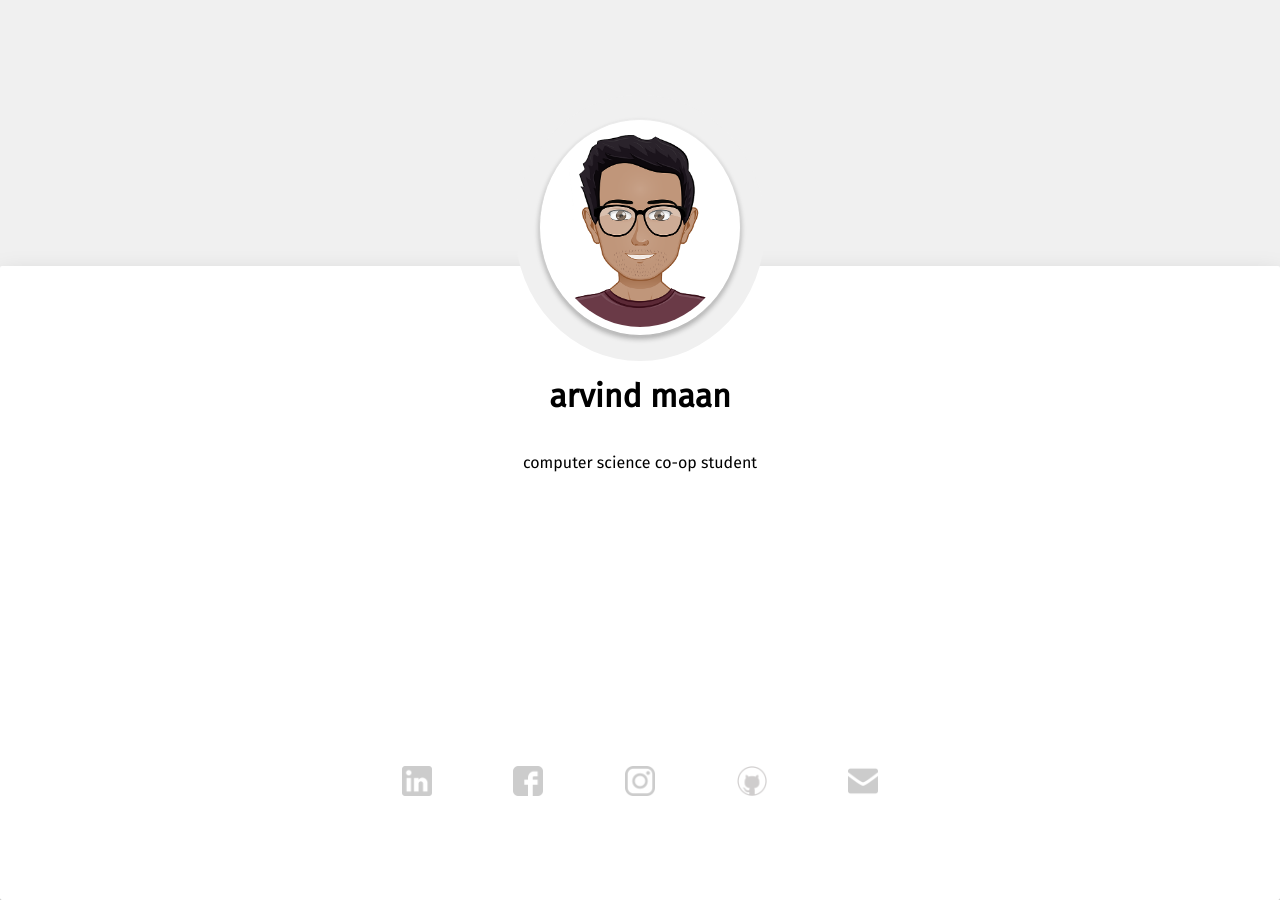
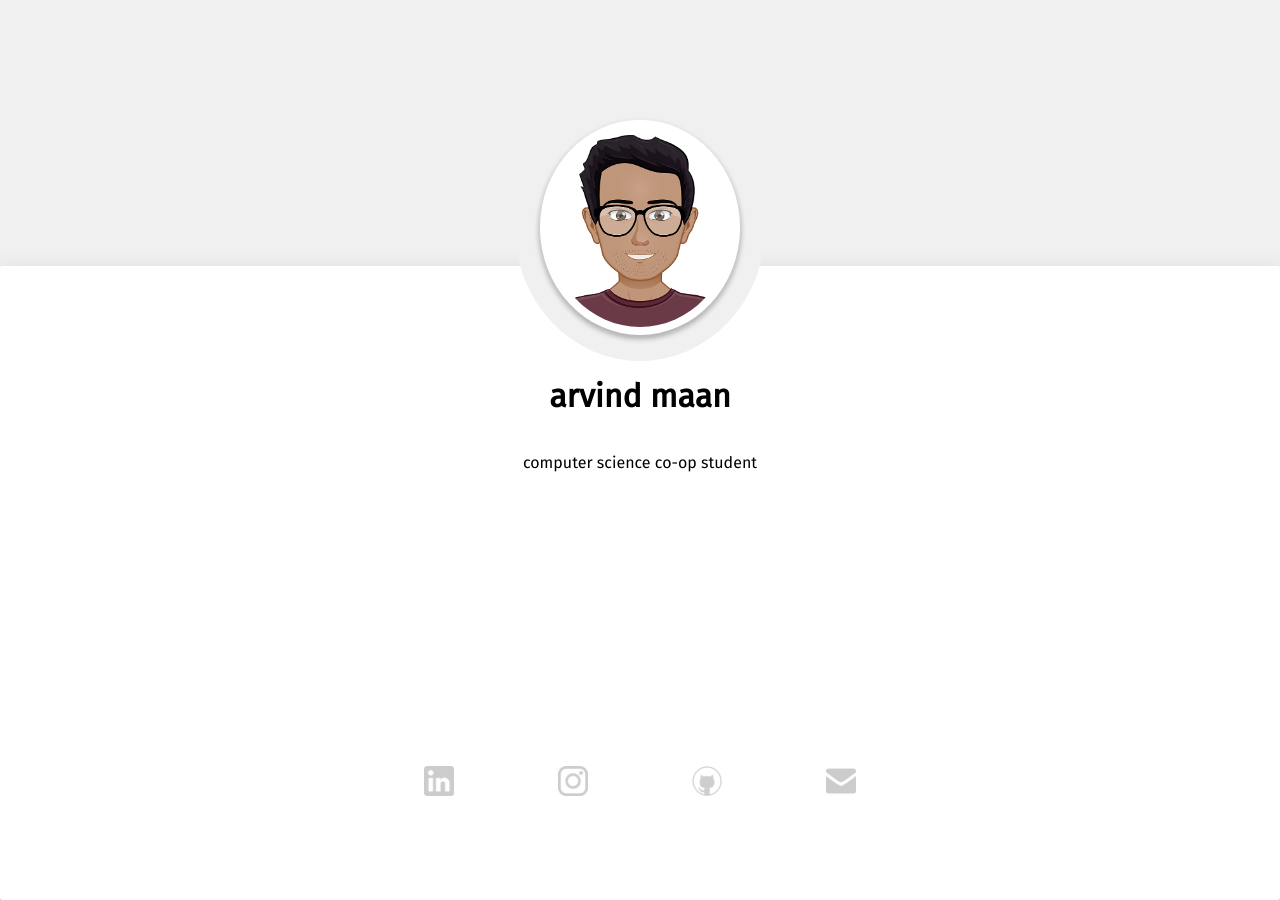
Before and after one commit to Arvind-Maan/arvind-maan.github.io, a Jekyll site: the page built from index.html, in a window 1280 px wide. Built offline with Jekyll 4.4.1, drawn with Linux system fonts in a browser that asks for light colours.

Commit message:
Changing Social Media Location and removed FaceBook

```diff
--- a/_includes/icons.html
+++ b/_includes/icons.html
@@ -1,8 +1,5 @@
 <a href="https://www.linkedin.com/in/arvindmaan">
     <img class="icon" src="/assets/images/linkedin.png" />
-</a>
-<a href="https://www.facebook.com/arvindmaan0">
-    <img class="icon" src="/assets/images/facebook.png" />
 </a>
 <a href="https://www.instagram.com/arvindmaan5/">
     <img class="icon" src="/assets/images/instagram.png" />
```
Also changed, not shown: 1 other file.
